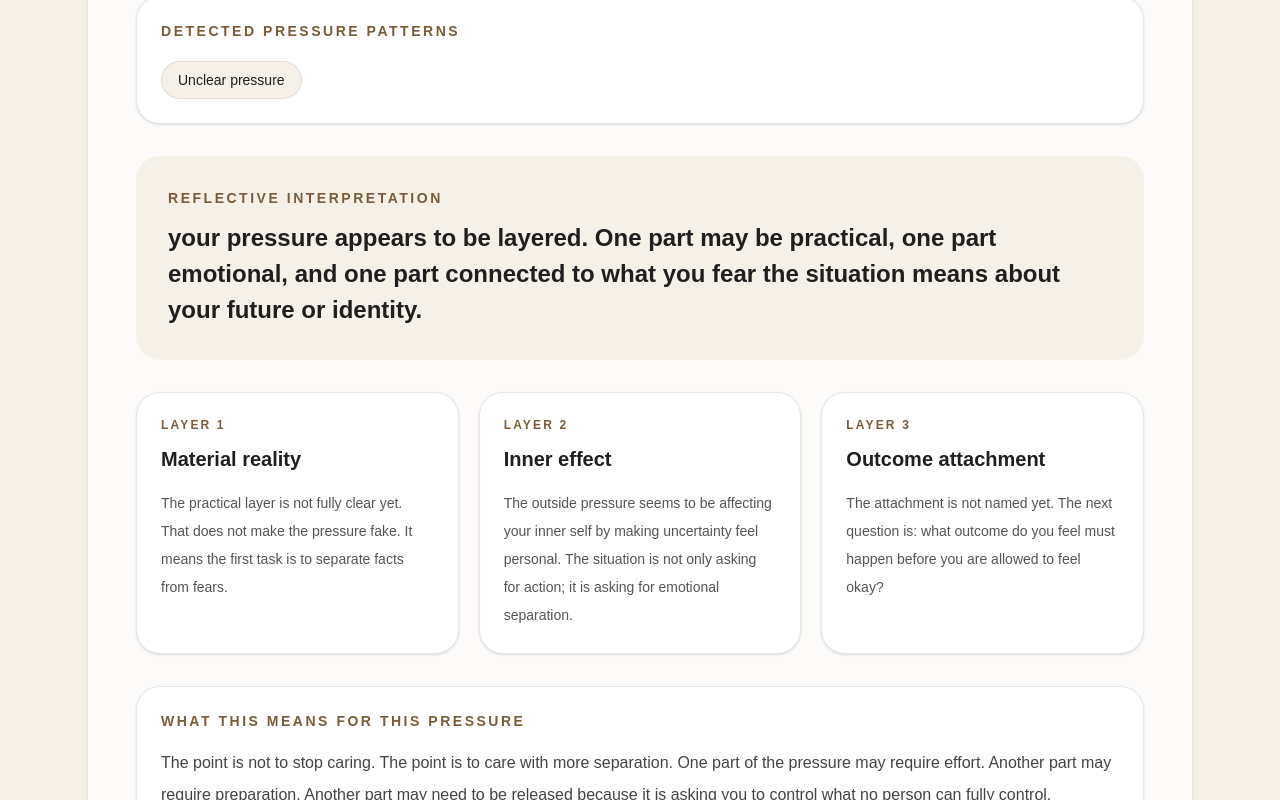
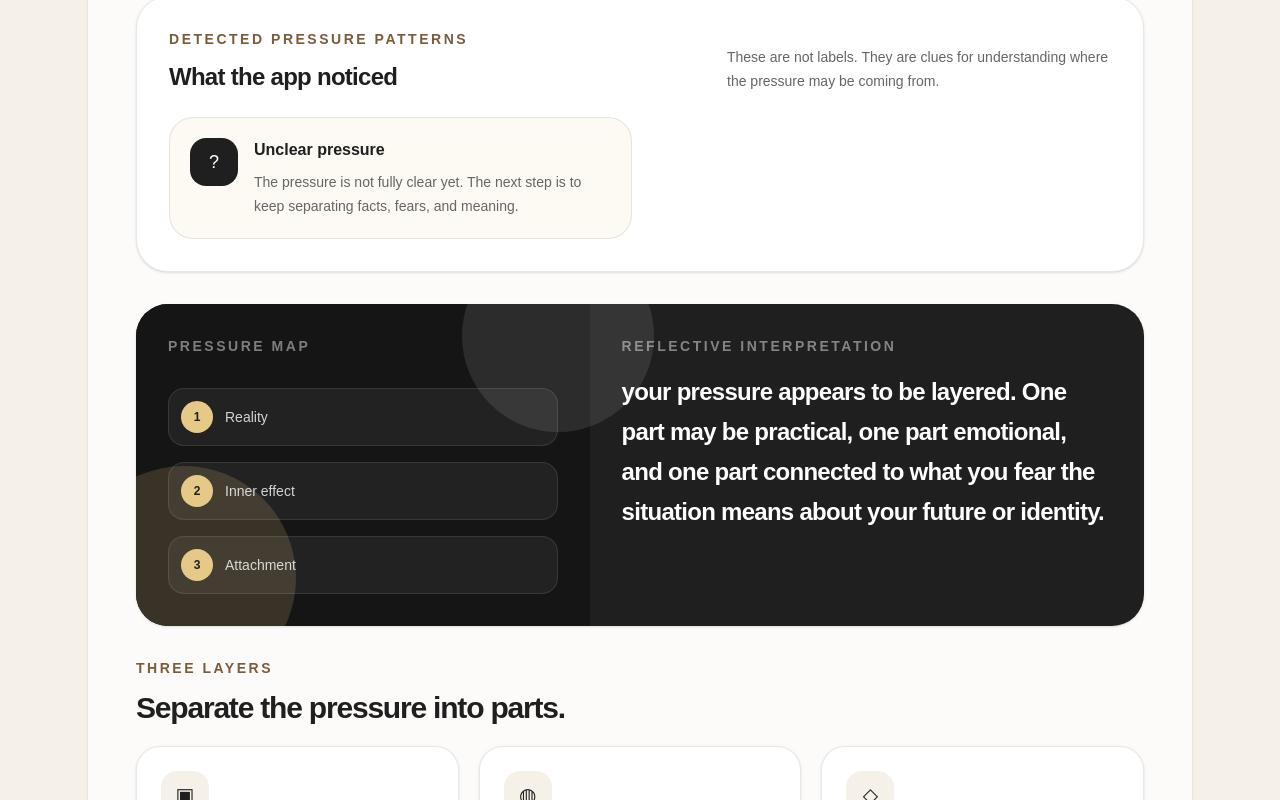
Before and after one commit to diegouriber/under-pressure, a Next.js app: page /summary in a window 1280 px wide. Shown: the part 360-1160 px from the top of the page. Built offline with nearby package versions, Linux system fonts and the light colour scheme.

Commit message:
Improve visual pressure summary

```diff
--- a/app/summary/page.tsx
+++ b/app/summary/page.tsx
@@ -65,6 +65,12 @@ export default function SummaryPage() {
 
         {contextSummary && (
           <section className="rounded-3xl border border-[#1f1f1f]/10 bg-white p-6 shadow-sm">
+            <div className="flex items-start gap-4">
+              <div className="flex h-12 w-12 shrink-0 items-center justify-center rounded-2xl bg-[#f6f1e8] text-xl">
+                ◌
+              </div>
+
+              <div>
                 <p className="text-sm font-semibold uppercase tracking-[0.18em] text-[#7a5c3a]">
                   Context used
                 </p>
@@ -72,52 +78,109 @@ export default function SummaryPage() {
                 <p className="mt-3 text-sm leading-7 text-[#555]">
                   {contextSummary}
                 </p>
+              </div>
+            </div>
           </section>
         )}
 
-        <section className="rounded-3xl border border-[#1f1f1f]/10 bg-white p-6 shadow-sm">
+        <section className="rounded-[2rem] border border-[#1f1f1f]/10 bg-white p-6 shadow-sm md:p-8">
+          <div className="flex flex-col gap-3 md:flex-row md:items-end md:justify-between">
+            <div>
               <p className="text-sm font-semibold uppercase tracking-[0.18em] text-[#7a5c3a]">
                 Detected pressure patterns
               </p>
 
-          <div className="mt-5 flex flex-wrap gap-3">
+              <h2 className="mt-3 text-2xl font-semibold tracking-[-0.03em] text-[#1f1f1f]">
+                What the app noticed
+              </h2>
+            </div>
+
+            <p className="max-w-sm text-sm leading-6 text-[#666]">
+              These are not labels. They are clues for understanding where the
+              pressure may be coming from.
+            </p>
+          </div>
+
+          <div className="mt-6 grid gap-4 md:grid-cols-2">
             {analysis.categories.map((category) => (
-              <PressureChip key={category} category={category} />
+              <PressurePatternCard key={category} category={category} />
             ))}
           </div>
         </section>
 
-        <section className="rounded-3xl bg-[#f6f1e8] p-6 md:p-8">
-          <p className="text-sm font-semibold uppercase tracking-[0.18em] text-[#7a5c3a]">
+        <section className="overflow-hidden rounded-[2rem] bg-[#1f1f1f] text-white shadow-sm">
+          <div className="grid gap-0 md:grid-cols-[0.9fr_1.1fr]">
+            <div className="relative min-h-[260px] bg-[#151515] p-6 md:p-8">
+              <div className="absolute -right-16 -top-16 h-48 w-48 rounded-full bg-white/10" />
+              <div className="absolute -bottom-16 -left-16 h-56 w-56 rounded-full bg-[#c9a66b]/20" />
+
+              <div className="relative z-10">
+                <p className="text-sm font-semibold uppercase tracking-[0.18em] text-white/45">
+                  Pressure map
+                </p>
+
+                <div className="mt-8 space-y-4">
+                  <VisualLayer number="1" label="Reality" active />
+                  <VisualLayer number="2" label="Inner effect" active />
+                  <VisualLayer number="3" label="Attachment" active />
+                </div>
+              </div>
+            </div>
+
+            <div className="p-6 md:p-8">
+              <p className="text-sm font-semibold uppercase tracking-[0.18em] text-white/45">
                 Reflective interpretation
               </p>
 
-          <h2 className="mt-3 text-2xl font-semibold leading-9 text-[#1f1f1f]">
+              <h2 className="mt-4 text-2xl font-semibold leading-10 tracking-[-0.03em]">
                 {analysis.dominantPattern}
               </h2>
+            </div>
+          </div>
         </section>
+
+        <section>
+          <div className="mb-5">
+            <p className="text-sm font-semibold uppercase tracking-[0.18em] text-[#7a5c3a]">
+              Three layers
+            </p>
+
+            <h2 className="mt-3 text-3xl font-semibold tracking-[-0.04em] text-[#1f1f1f]">
+              Separate the pressure into parts.
+            </h2>
+          </div>
 
           <div className="grid gap-5 md:grid-cols-3">
             <LayerCard
               label="Layer 1"
+              icon="▣"
               title="Material reality"
               content={analysis.materialReality}
             />
 
             <LayerCard
               label="Layer 2"
+              icon="◍"
               title="Inner effect"
               content={analysis.innerEffect}
             />
 
             <LayerCard
               label="Layer 3"
+              icon="◇"
               title="Outcome attachment"
               content={analysis.attachmentInsight}
             />
           </div>
+        </section>
 
-        <section className="rounded-3xl border border-[#1f1f1f]/10 bg-white p-6 shadow-sm">
+        <section className="rounded-3xl border border-[#1f1f1f]/10 bg-white p-6 shadow-sm md:p-8">
+          <div className="flex items-start gap-4">
+            <div className="flex h-12 w-12 shrink-0 items-center justify-center rounded-2xl bg-[#1f1f1f] text-xl text-white">
+              →
+            </div>
+
+            <div>
               <p className="text-sm font-semibold uppercase tracking-[0.18em] text-[#7a5c3a]">
                 What this means for this pressure
               </p>
@@ -125,18 +188,20 @@ export default function SummaryPage() {
               <p className="mt-4 text-base leading-8 text-[#444]">
                 {personalizedMeaning}
               </p>
+            </div>
+          </div>
         </section>
 
-        <section className="rounded-3xl bg-[#1f1f1f] p-6 text-white md:p-8">
-          <p className="text-sm font-semibold uppercase tracking-[0.18em] text-white/55">
+        <section className="rounded-3xl bg-[#f6f1e8] p-6 md:p-8">
+          <p className="text-sm font-semibold uppercase tracking-[0.18em] text-[#7a5c3a]">
             Next reflection
           </p>
 
-          <h2 className="mt-3 text-2xl font-semibold">
+          <h2 className="mt-3 text-3xl font-semibold tracking-[-0.04em] text-[#1f1f1f]">
             What outcome are you attached to?
           </h2>
 
-          <p className="mt-3 text-sm leading-7 text-white/70">
+          <p className="mt-4 max-w-2xl text-sm leading-7 text-[#555]">
             The next step is to name the result you feel you need before you are
             allowed to feel okay. This is where pressure usually becomes
             personal.
@@ -163,26 +228,46 @@ export default function SummaryPage() {
   );
 }
 
-function PressureChip({ category }: { category: PressureCategory }) {
+function PressurePatternCard({ category }: { category: PressureCategory }) {
+  const meta = getPressureCategoryMeta(category);
+
   return (
-    <span className="rounded-full border border-[#1f1f1f]/10 bg-[#f6f1e8] px-4 py-2 text-sm font-medium text-[#1f1f1f]">
-      {category}
-    </span>
+    <div className="rounded-3xl border border-[#1f1f1f]/10 bg-[#fdfaf4] p-5">
+      <div className="flex items-start gap-4">
+        <div className="flex h-12 w-12 shrink-0 items-center justify-center rounded-2xl bg-[#1f1f1f] text-lg text-white">
+          {meta.icon}
+        </div>
+
+        <div>
+          <h3 className="font-semibold text-[#1f1f1f]">{category}</h3>
+
+          <p className="mt-2 text-sm leading-6 text-[#666]">
+            {meta.description}
+          </p>
+        </div>
+      </div>
+    </div>
   );
 }
 
 function LayerCard({
   label,
+  icon,
   title,
   content,
 }: {
   label: string;
+  icon: string;
   title: string;
   content: string;
 }) {
   return (
     <section className="rounded-3xl border border-[#1f1f1f]/10 bg-white p-6 shadow-sm">
-      <p className="text-xs font-semibold uppercase tracking-[0.18em] text-[#7a5c3a]">
+      <div className="flex h-12 w-12 items-center justify-center rounded-2xl bg-[#f6f1e8] text-xl text-[#1f1f1f]">
+        {icon}
+      </div>
+
+      <p className="mt-5 text-xs font-semibold uppercase tracking-[0.18em] text-[#7a5c3a]">
         {label}
       </p>
 
@@ -190,6 +275,30 @@ function LayerCard({
 
       <p className="mt-4 text-sm leading-7 text-[#555]">{content}</p>
     </section>
+  );
+}
+
+function VisualLayer({
+  number,
+  label,
+  active,
+}: {
+  number: string;
+  label: string;
+  active?: boolean;
+}) {
+  return (
+    <div className="flex items-center gap-3 rounded-2xl border border-white/10 bg-white/[0.06] p-3">
+      <div
+        className={`flex h-8 w-8 items-center justify-center rounded-full text-xs font-semibold ${
+          active ? "bg-[#e7c987] text-[#1f1f1f]" : "bg-white/15 text-white"
+        }`}
+      >
+        {number}
+      </div>
+
+      <p className="text-sm font-medium text-white/80">{label}</p>
+    </div>
   );
 }
 
@@ -253,3 +362,83 @@ function buildPersonalizedMeaning(session: UnderPressureSession) {
 
   return "The point is not to stop caring. The point is to care with more separation. One part of the pressure may require effort. Another part may require preparation. Another part may need to be released because it is asking you to control what no person can fully control.";
 }
+
+function getPressureCategoryMeta(category: PressureCategory) {
+  if (category === "Material reality") {
+    return {
+      icon: "▣",
+      description:
+        "There may be a real practical issue here: money, grades, work, stability, deadlines, or responsibility.",
+    };
+  }
+
+  if (category === "Future uncertainty") {
+    return {
+      icon: "⌁",
+      description:
+        "The pressure is partly coming from trying to solve an unknown future before it has arrived.",
+    };
+  }
+
+  if (category === "Family expectations") {
+    return {
+      icon: "⌂",
+      description:
+        "The pressure may be connected to approval, pride, duty, or fear of disappointing people close to you.",
+    };
+  }
+
+  if (category === "Social comparison") {
+    return {
+      icon: "↔",
+      description:
+        "Other people’s timelines may be making your own path feel delayed or insufficient.",
+    };
+  }
+
+  if (category === "Perfectionism") {
+    return {
+      icon: "◎",
+      description:
+        "The mind may be demanding a flawless result instead of a responsible next step.",
+    };
+  }
+
+  if (category === "External validation") {
+    return {
+      icon: "★",
+      description:
+        "The outcome may feel tied to being respected, chosen, admired, or recognized.",
+    };
+  }
+
+  if (category === "Identity pressure") {
+    return {
+      icon: "◍",
+      description:
+        "The situation may be starting to feel like a verdict on who you are.",
+    };
+  }
+
+  if (category === "Emotional overload") {
+    return {
+      icon: "!",
+      description:
+        "The pressure may be too mixed together right now, making it hard to think clearly.",
+    };
+  }
+
+  if (category === "Burnout signs") {
+    return {
+      icon: "↓",
+      description:
+        "The pressure may include depletion, tiredness, or the need for recovery before more effort.",
+    };
+  }
+
+  return {
+    icon: "?",
+    description:
+      "The pressure is not fully clear yet. The next step is to keep separating facts, fears, and meaning.",
+  };
+}
```
Lines whose indentation alone changed are shown as unchanged.
